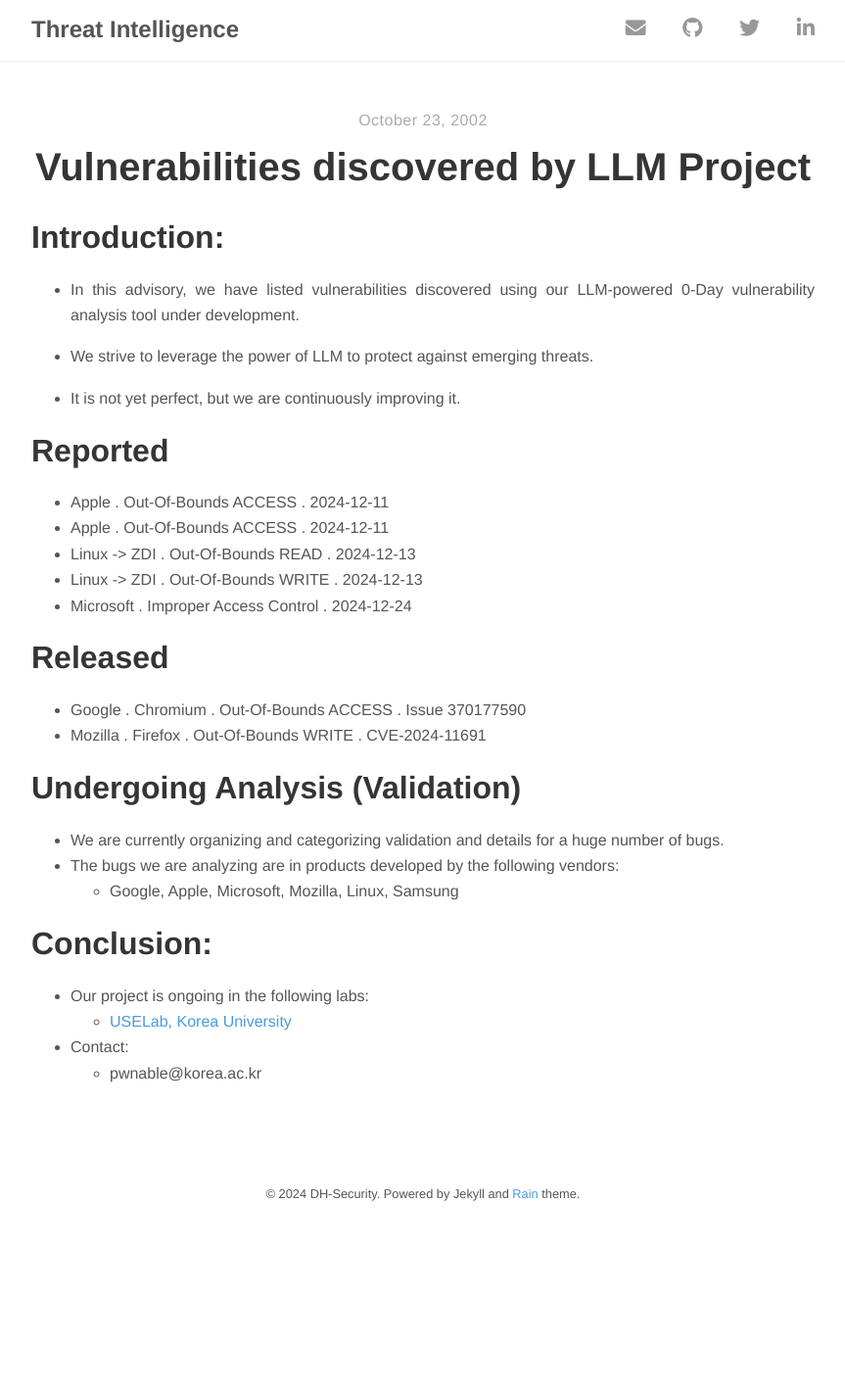
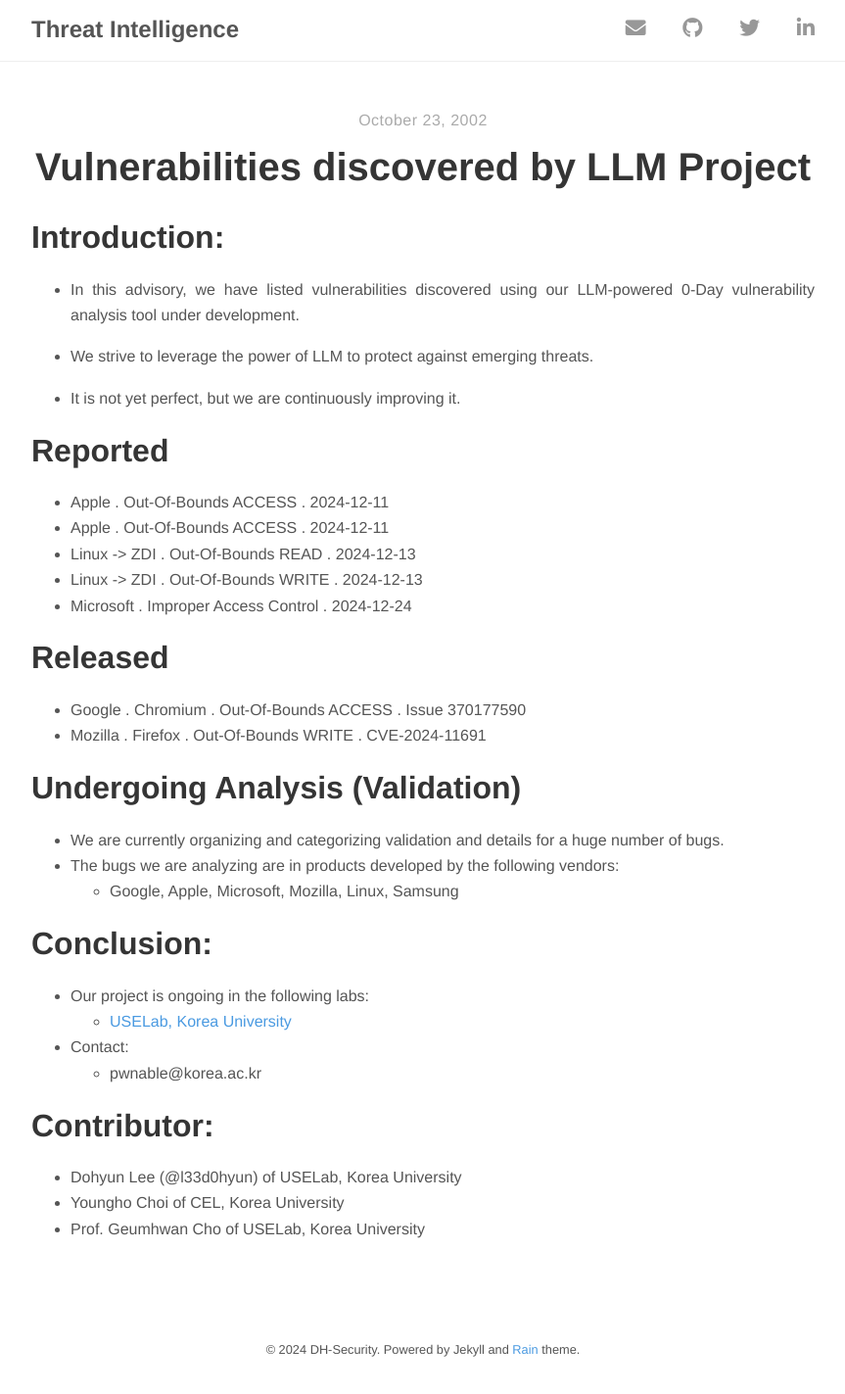
Before and after one commit to l33d0hyun/l33d0hyun.github.io, a Jekyll site: the page built from _posts/2002-10-23-LLM-Advisorys.md, in a window 1280 px wide. Shown: the whole page at 98% size, without its empty margins (208-1071 px from the left). Built offline with Jekyll 4.4.1, drawn with Linux system fonts in a browser that asks for light colours; nearby versions of some CDN libraries; before the commit the page ends 1264 px from its top, so only the background shows below that.

Commit message:
update:LLM-Advisorys

```diff
--- a/_posts/2002-10-23-LLM-Advisorys.md
+++ b/_posts/2002-10-23-LLM-Advisorys.md
@@ -32,3 +32,8 @@ author: "Dohyun Lee (@l33d0hyun)"
   - [USELab, Korea University](https://sites.google.com/view/uselab-kus/home?authuser=0)
 - Contact:
   - pwnable@korea.ac.kr
+
+# Contributor:
+- Dohyun Lee (@l33d0hyun) of USELab, Korea University
+- Youngho Choi of CEL, Korea University
+- Prof. Geumhwan Cho of USELab, Korea University
```
